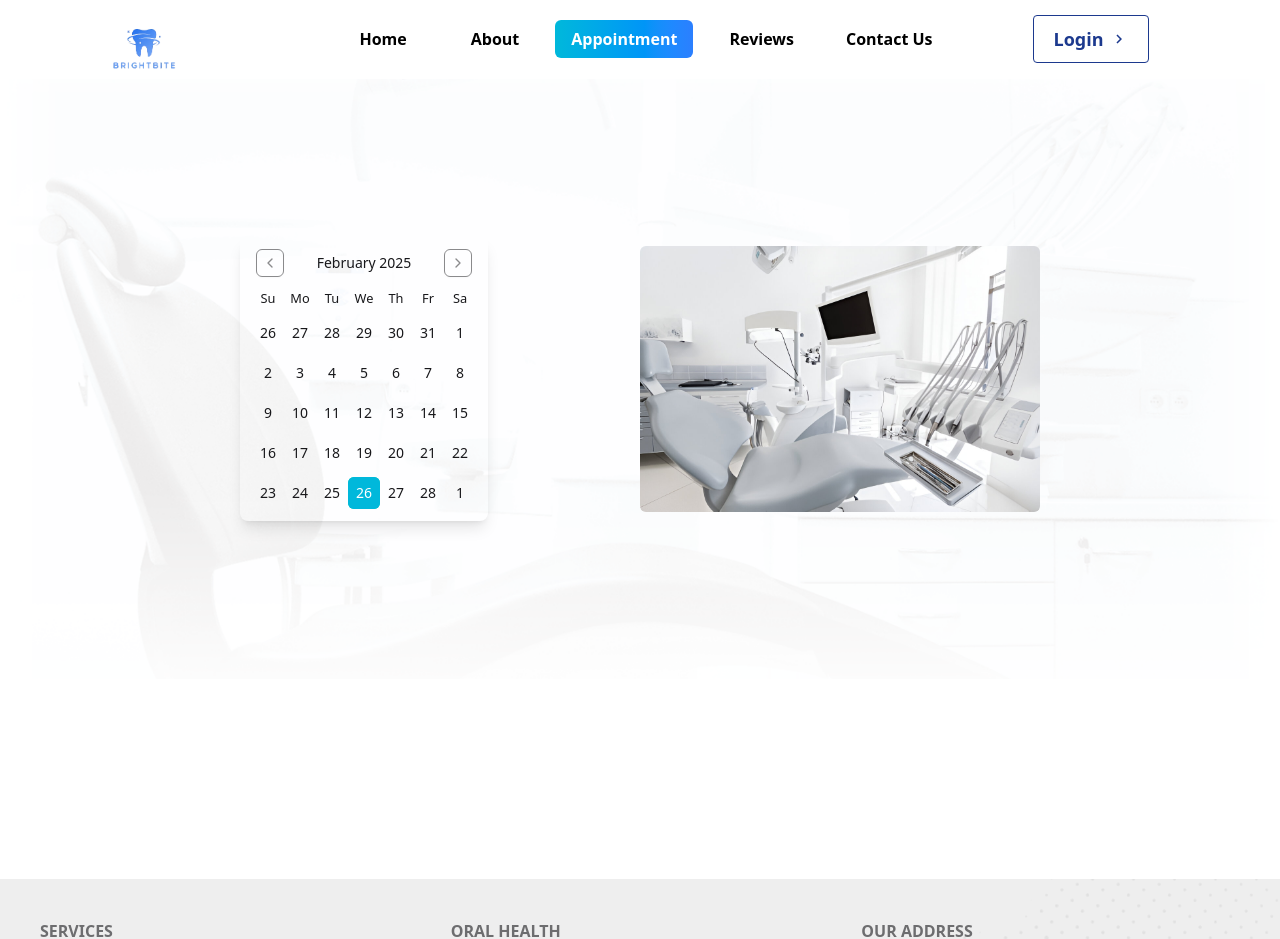
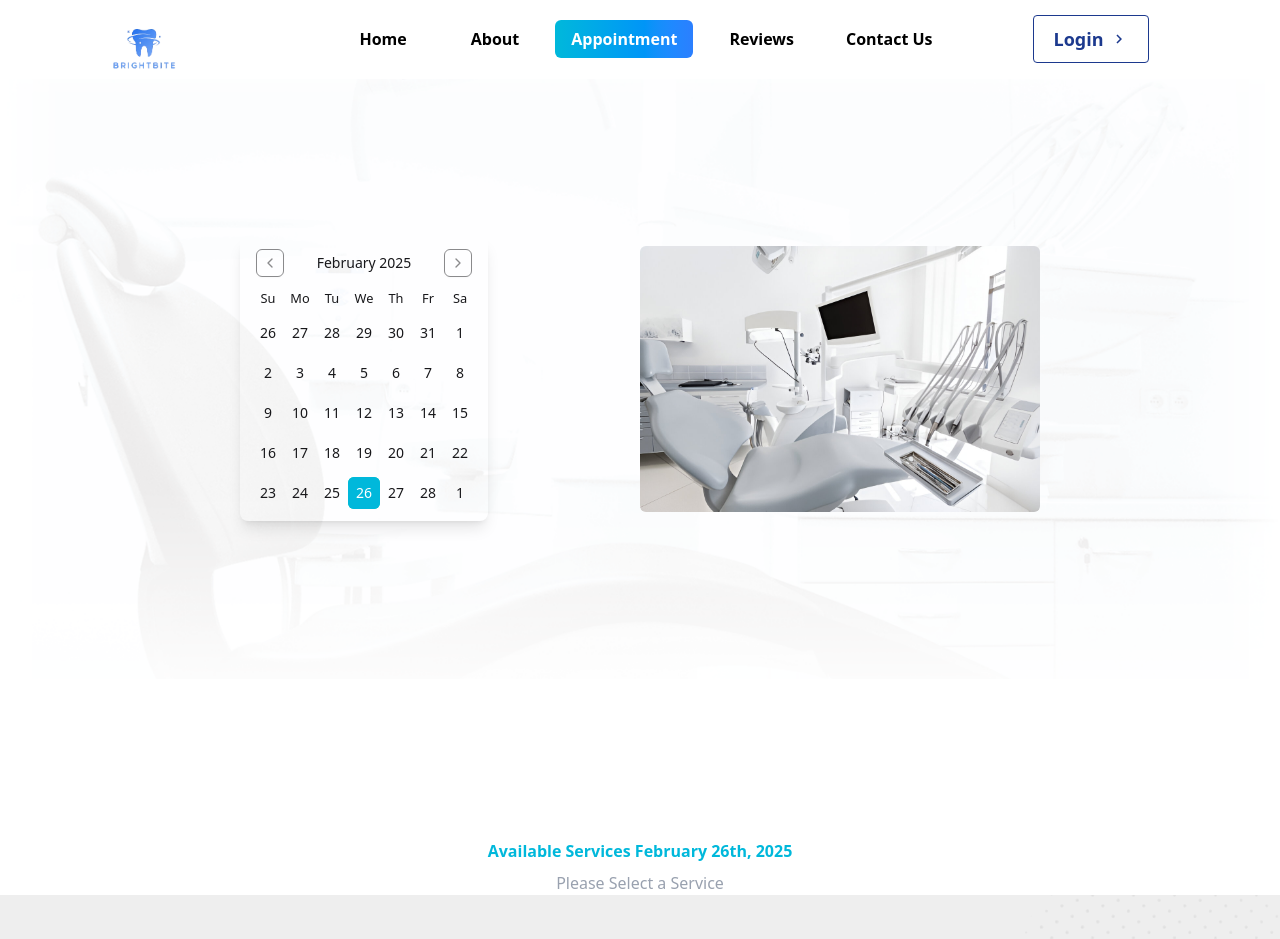
Before and after one commit to Khandaker20201125010/BrightBites, a React (Vite) app: page /appointment in a window 1280 px wide. Shown: the top 939 px of the page. Built offline with nearby package versions, Linux system fonts and the light colour scheme.

Commit message:
service section added

```diff
--- a/jsconfig.json
+++ b/jsconfig.json
@@ -2,7 +2,7 @@
     "compilerOptions": {
       "baseUrl": ".",
       "paths": {
-        "@/*": ["src/*"]
+        "../*": ["src/*"]
       }
     }
   }
--- a/package.json
+++ b/package.json
@@ -18,6 +18,7 @@
     "localforage": "^1.10.0",
     "lucide-react": "^0.477.0",
     "match-sorter": "^8.0.0",
+    "moment": "^2.30.1",
     "pikaday": "^1.8.2",
     "react": "^18.3.1",
     "react-calendar": "^5.1.0",
--- /dev/null
+++ b/src/Componenets/AvailableServices/AvailableServices.jsx
@@ -0,0 +1,19 @@
+import moment from "moment";
+
+
+const AvailableServices = () => {
+    return (
+        <div className="mt-40">
+            <div className="text-center">
+                <h1 className="text-cyan-500 font-bold">Available Services {moment().format(" MMMM Do, YYYY")} </h1>
+                <h2 className="text-gray-400 mt-2">Please Select a Service  </h2>
+            </div>
+            <div>
+
+            </div>
+
+        </div>
+    );
+};
+
+export default AvailableServices;
--- a/src/Pages/Appointment.jsx
+++ b/src/Pages/Appointment.jsx
@@ -2,11 +2,17 @@ import { Calendar } from "../components/ui/calendar";
 import banner from "../assets/images/banner.jpg";
 import landBg from "../assets/images/landing-bg.png";
 import { useState } from "react";
+import AvailableServices from "../Componenets/AvailableServices/AvailableServices";
+// import AvailableServices from "../Componenets/AvailableServices/AvailableServices";
+
+
+
 
 const Banner = () => {
     const [date, setDate] = useState(new Date());
   return (
-    <div
+   <div>
+     <div
       className="bg-cover bg-center bg-no-repeat h-[600px] flex items-center px-4 sm:px-8 lg:px-16"
       style={{ backgroundImage: `url(${landBg})` }}
     >
@@ -32,6 +38,8 @@ const Banner = () => {
         </div>
       </div>
     </div>
+    <AvailableServices></AvailableServices>
+   </div>
   );
 };
 
```
Also changed, not shown: 1 other file (tests, documents, lock files or other folders).
